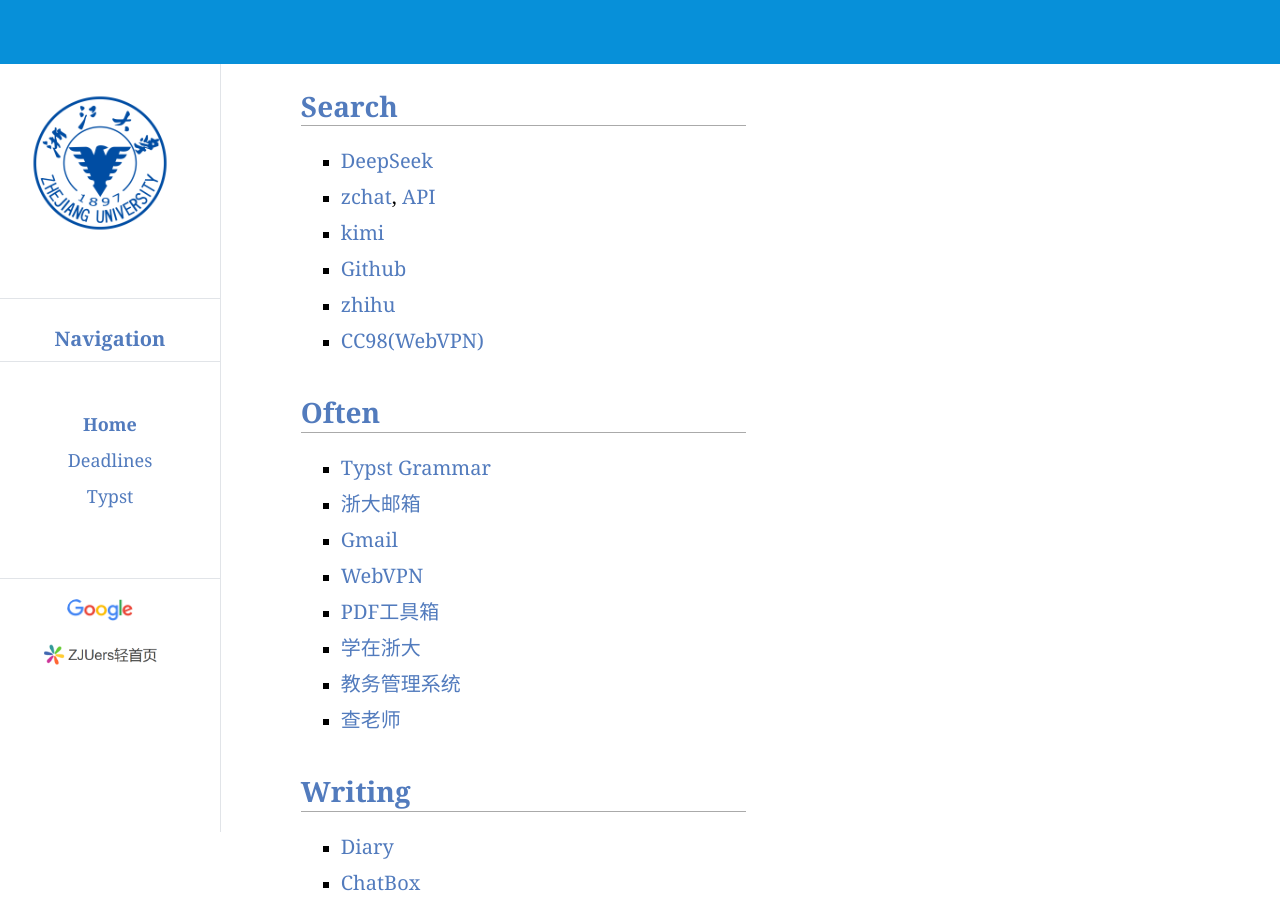
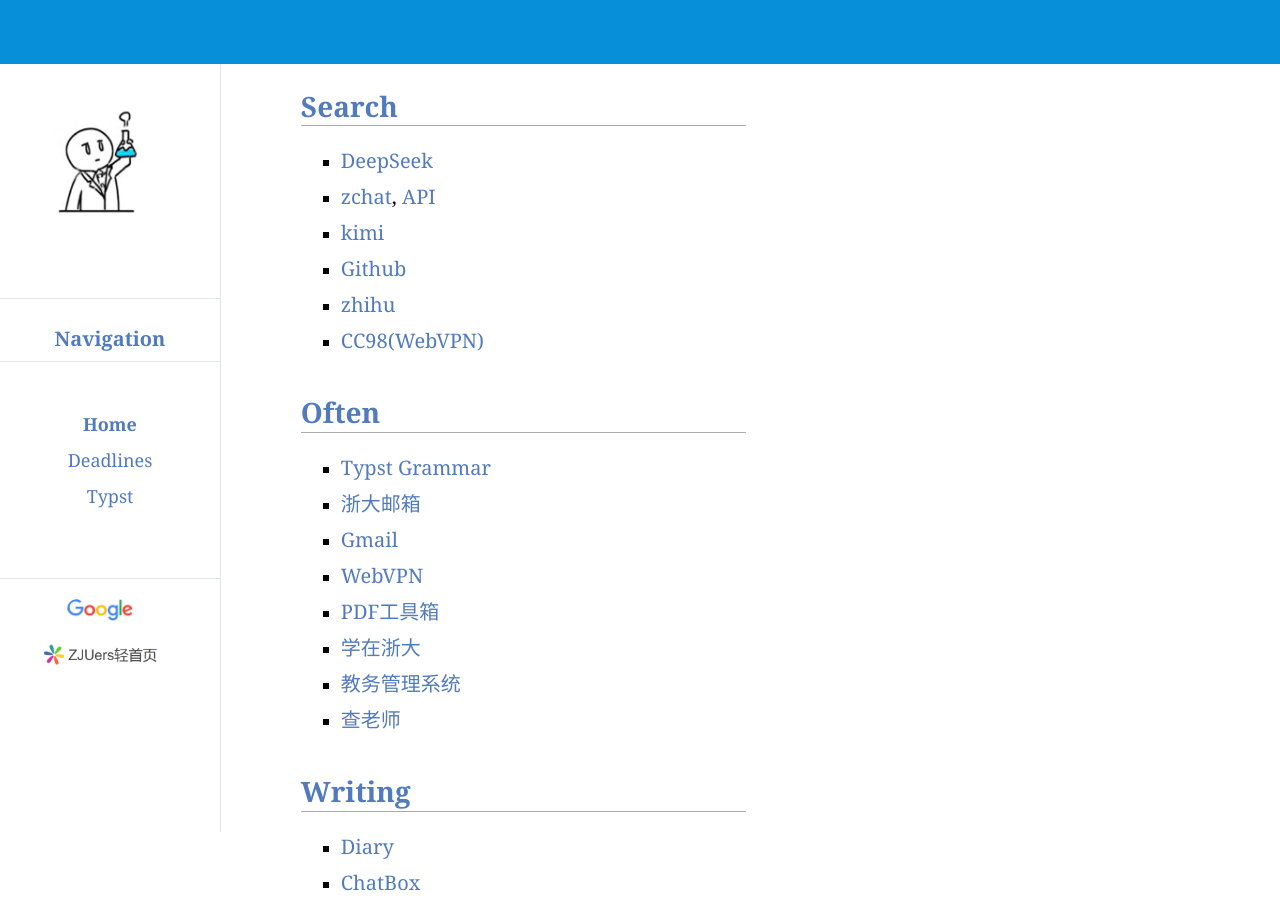
Before and after one commit to Slowist-Lee/Navigation, a plain HTML site: page index.html in a window 1280 px wide. Shown: the top 901 px of the page. Drawn offline with nearby package versions, Linux system fonts and the light colour scheme; some packages are replaced by stand-ins of ours.

Commit message:
new file:   images/slowist-logo.jpg modified:   index.html

```diff
--- a/index.html
+++ b/index.html
@@ -67,7 +67,7 @@ MathJax.Hub.Config({
 <div id="layout-menu-container">
 <div id="layout-menu">
 <div class="menu-item"><a href="javascript:void(0)" class="closebtn" onclick="closeNav()">×</a></div>
-<a href="index.html"><img src="./images/zju-logo.png" alt="zju"></a>
+<a href="index.html"><img src="./images/slowist-logo.jpg" alt="Slowist"></a>
 <div class="menu-category">Navigation</div>
 <br></br>
 <div class="menu-item"><a href="index.html" class="current">Home</a></div>
```
Also changed, not shown: images/slowist-logo.jpg (added).
